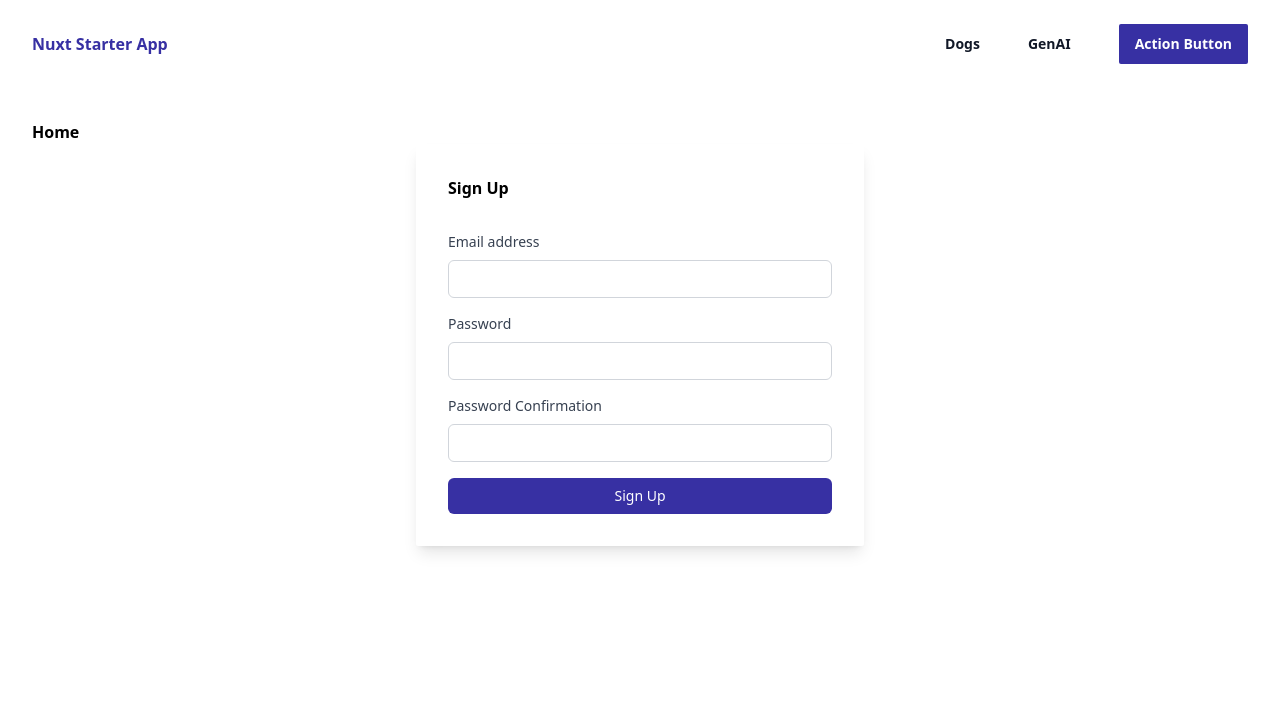
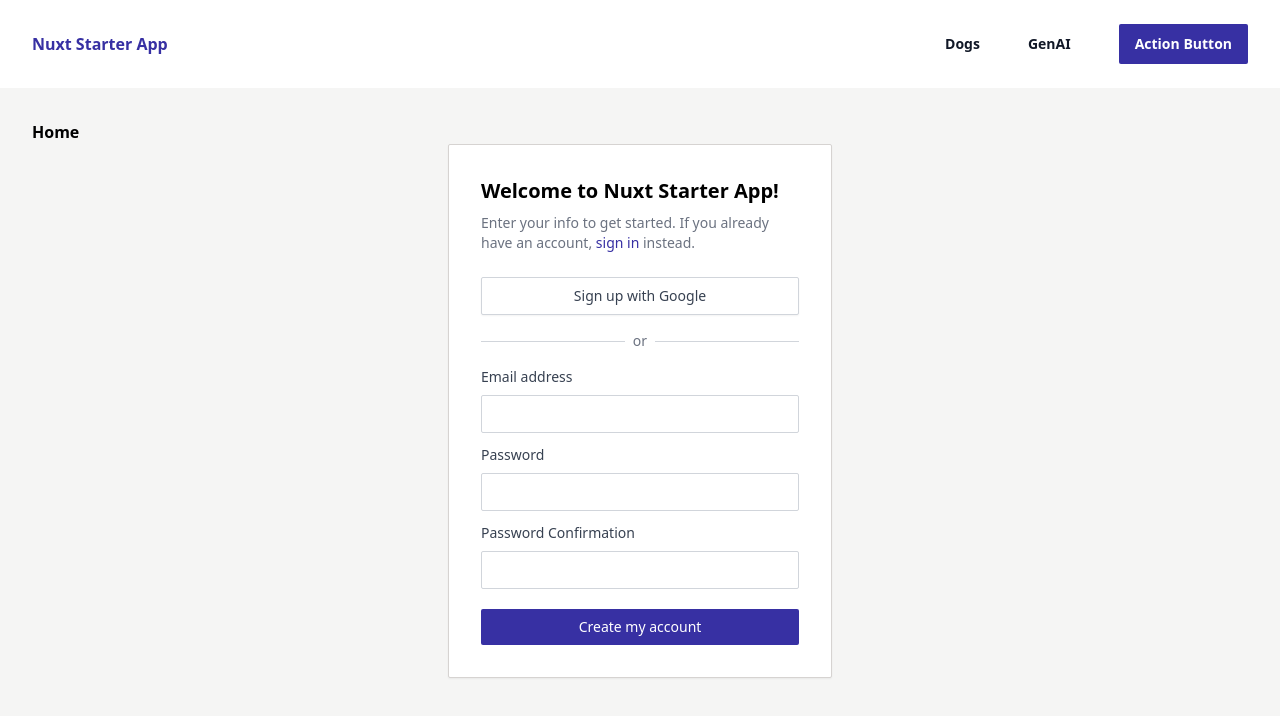
Before and after one commit to jamesctucker/nuxt-starter-template, a Nuxt app: page / in a window 1280 px wide. Shown: the top 716 px of the page. Built offline with nearby package versions, Linux system fonts and the light colour scheme.

Commit message:
more improvements to sign up component

```diff
--- a/app.vue
+++ b/app.vue
@@ -2,7 +2,7 @@
 import Header from "@/components/Header.vue";
 </script>
 <template>
-  <div class="nuxt-app">
+  <div class="nuxt-app bg-stone-100 min-h-screen">
     <Header />
     <main class="p-8">
       <NuxtPage />
--- a/components/ui_library/Button.vue
+++ b/components/ui_library/Button.vue
@@ -17,7 +17,7 @@ const props = defineProps({
 
 <template>
   <button
-    class="w-full flex justify-center py-2 px-4 text-sm font-medium rounded-md text-white bg-indigo-800 hover:bg-indigo-500 focus:outline-none focus:ring-2 focus:ring-offset-2 focus:ring-indigo-500"
+    class="w-full flex justify-center py-2 px-4 text-sm font-medium rounded-sm text-white bg-indigo-800 hover:bg-indigo-500 focus:outline-none focus:ring-2 focus:ring-offset-2 focus:ring-indigo-500"
     :type="props.type"
     :disabled="props.disabled"
     @click="props.onClick"
--- a/components/ui_library/TextInput.vue
+++ b/components/ui_library/TextInput.vue
@@ -21,12 +21,24 @@ const props = defineProps({
     type: String,
     default: "off",
   },
+  label: {
+    type: String,
+    required: false,
+  },
 });
 </script>
 
 <template>
+  <div>
+    <label
+      :for="props.name"
+      class="block text-sm font-medium text-gray-700 mb-2"
+    >
+      {{ props.label }}
+    </label>
     <input
-    class="appearance-none block w-full px-3 py-2 border border-gray-300 rounded-md placeholder-gray-400 focus:outline-none focus:ring-indigo-500 focus:border-indigo-500 sm:text-sm"
+      :id="props.name"
+      class="appearance-none block w-full px-3 py-2 border border-gray-300 rounded-sm placeholder-gray-400 focus:outline-none focus:ring-indigo-500 focus:border-indigo-500 sm:text-sm"
       :value="props.modelValue"
       :name="props.name"
       :type="props.type"
@@ -34,4 +46,5 @@ const props = defineProps({
       :required="props.required"
       @input="emits('update:modelValue', $event.target.value)"
     />
+  </div>
 </template>
--- a/components/user/Signup.vue
+++ b/components/user/Signup.vue
@@ -14,66 +14,72 @@ const handleSubmit = async (e) => {
 </script>
 
 <template>
-  <div class="sm:mx-auto sm:w-full sm:max-w-md">
-    <div class="bg-white px-4 py-8 shadow-lg sm:rounded-sm sm:px-8 sm:py-8">
-      <h2 class="font-xl font-semibold mb-8">Sign Up</h2>
-      <form class="space-y-4" @submit="handleSubmit">
-        <!-- email label and input -->
-        <fieldset>
-          <label
-            for="email"
-            class="block text-sm font-medium text-gray-700 mb-2"
+  <div class="sm:mx-auto sm:w-full sm:max-w-sm">
+    <!-- TODO: turn into a card component -->
+    <div
+      class="bg-white px-4 py-8 shadow-sm sm:rounded-sm sm:px-8 sm:py-8 border border-stone-300"
     >
-            Email address
-          </label>
+      <h2 class="text-xl font-semibold mb-2">Welcome to Nuxt Starter App!</h2>
+      <p class="text-sm text-gray-500 mb-6">
+        Enter your info to get started. If you already have an account,
+        <a href="#" class="text-indigo-800 hover:text-indigo-500 font-medium"
+          >sign in</a
+        >
+        instead.
+      </p>
+      <form @submit="handleSubmit">
+        <button
+          type="button"
+          class="w-full flex justify-center items-center px-4 py-2 border border-gray-300 shadow-sm text-sm font-medium rounded-sm text-gray-700 bg-white hover:bg-gray-50"
+        >
+          Sign up with Google
+        </button>
+        <!-- google sign up button -->
+        <div class="flex items-center justify-center my-4">
+          <div class="relative w-full">
+            <div class="absolute inset-0 flex items-center">
+              <div class="w-full border-t border-gray-300" />
+            </div>
+            <div class="relative flex justify-center text-sm">
+              <span class="px-2 bg-white text-gray-500">or</span>
+            </div>
+          </div>
+        </div>
         <TextInput
+          class="mb-3"
           v-model="email"
-            id="email"
           name="email"
+          label="Email address"
           type="email"
           autocomplete="email"
           required
         />
-        </fieldset>
 
-        <!-- password label and input -->
-        <fieldset>
-          <label
-            for="password"
-            class="block text-sm font-medium text-gray-700 mb-2"
-          >
-            Password
-          </label>
         <TextInput
+          class="mb-3"
           v-model="password"
-            id="password"
           name="password"
+          label="Password"
           type="password"
           autocomplete="current-password"
           required
         />
-        </fieldset>
 
-        <!-- password confirmation label and input -->
-        <fieldset>
-          <label
-            for="password-confirmation"
-            class="block text-sm font-medium text-gray-700 mb-2"
-          >
-            Password Confirmation
-          </label>
         <TextInput
+          class="mb-3"
           v-model="passwordConfirmation"
-            id="password-confirmation"
           name="password-confirmation"
+          label="Password Confirmation"
           type="password"
           autocomplete="current-password"
           required
         />
-        </fieldset>
 
-        <!-- submit button -->
-        <Button type="submit"><template #copy>Sign Up</template></Button>
+        <div class="mt-5">
+          <Button type="submit"
+            ><template #copy>Create my account</template></Button
+          >
+        </div>
       </form>
     </div>
   </div>
```
Lines whose indentation alone changed are shown as unchanged.
